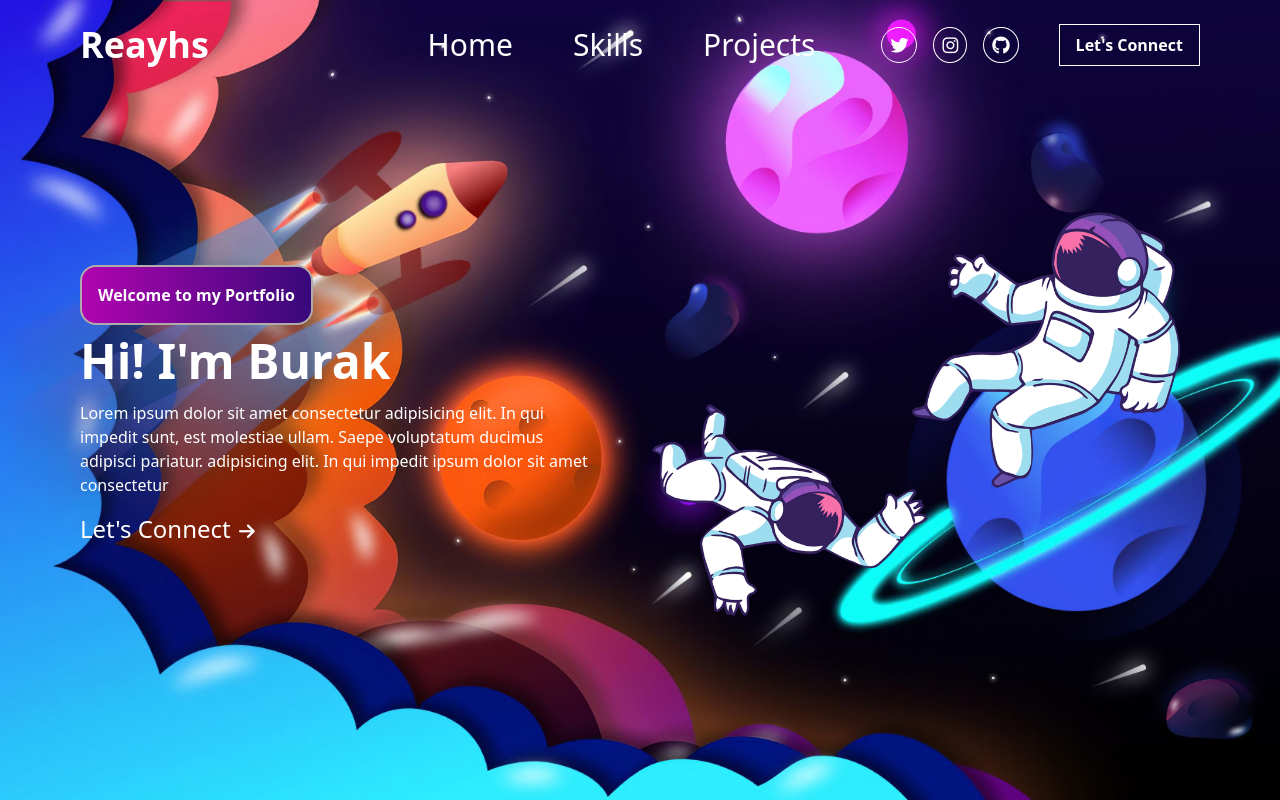
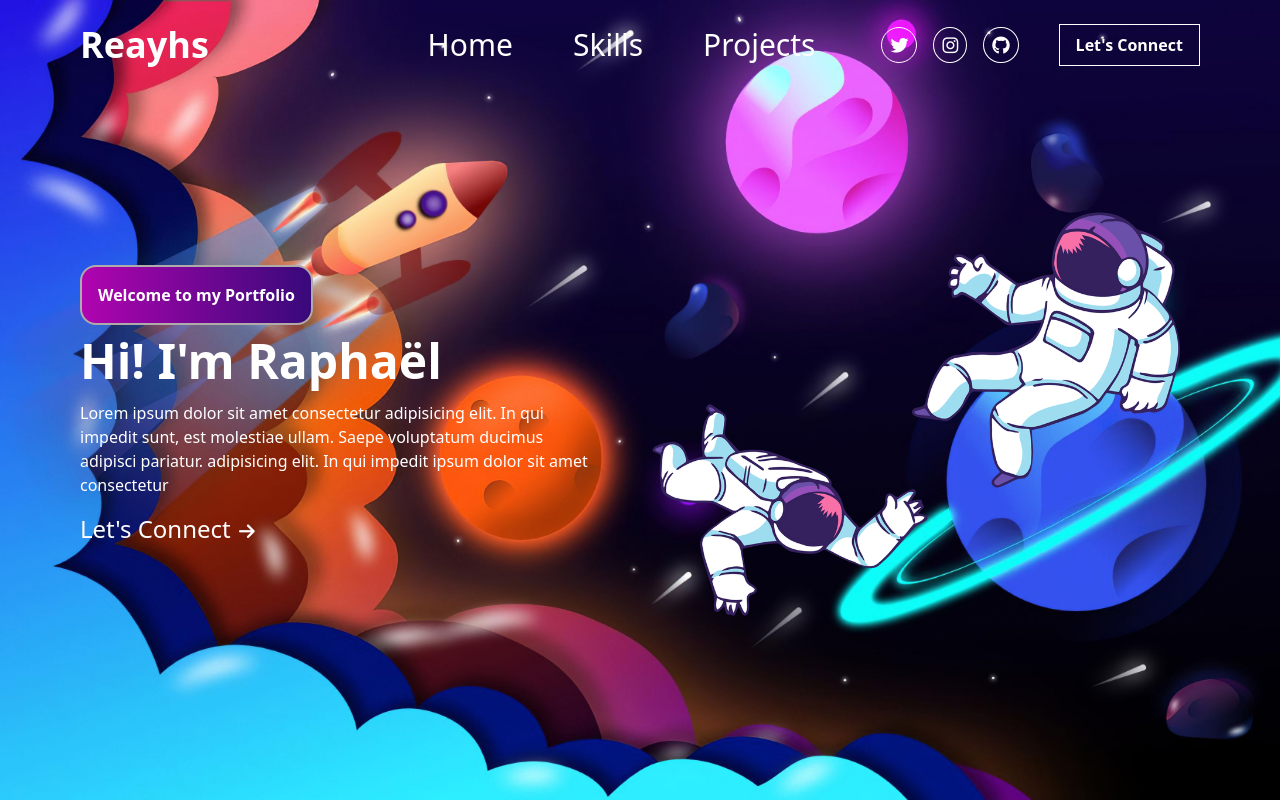
Before and after one commit to rjaisw12/project-react, a React (Vite) app: page / in a window 1280 px wide. Shown: the top 800 px of the page. Built offline with nearby package versions, Linux system fonts and the light colour scheme.

Commit message:
update header

```diff
--- a/src/components/Header.jsx
+++ b/src/components/Header.jsx
@@ -15,7 +15,7 @@ function Header() {
         <div className="btn py-3">
           <button  className=' border-2 border-[#b0aaaa] font-bold text-white bg-[linear-gradient(90deg,#b004b0,#38097a)] p-4 rounded-2xl'>Welcome to my Portfolio</button>
         </div>
-        <h1 className='text-white text-5xl font-bold'>Hi! I'm Burak</h1>
+        <h1 className='text-white text-5xl font-bold'>Hi! I'm Raphaël</h1>
         <p className='text-white py-4 max-w-lg '>Lorem ipsum dolor sit amet consectetur  adipisicing elit. In qui impedit  sunt, est molestiae ullam. Saepe voluptatum ducimus adipisci pariatur. adipisicing elit.  In qui impedit ipsum dolor sit amet consectetur</p>
         <button className='  text-white text-2xl'>Let's Connect <i className="fa-solid fa-arrow-right text-lg  p-[2px] "></i> </button>
       </div>
```
